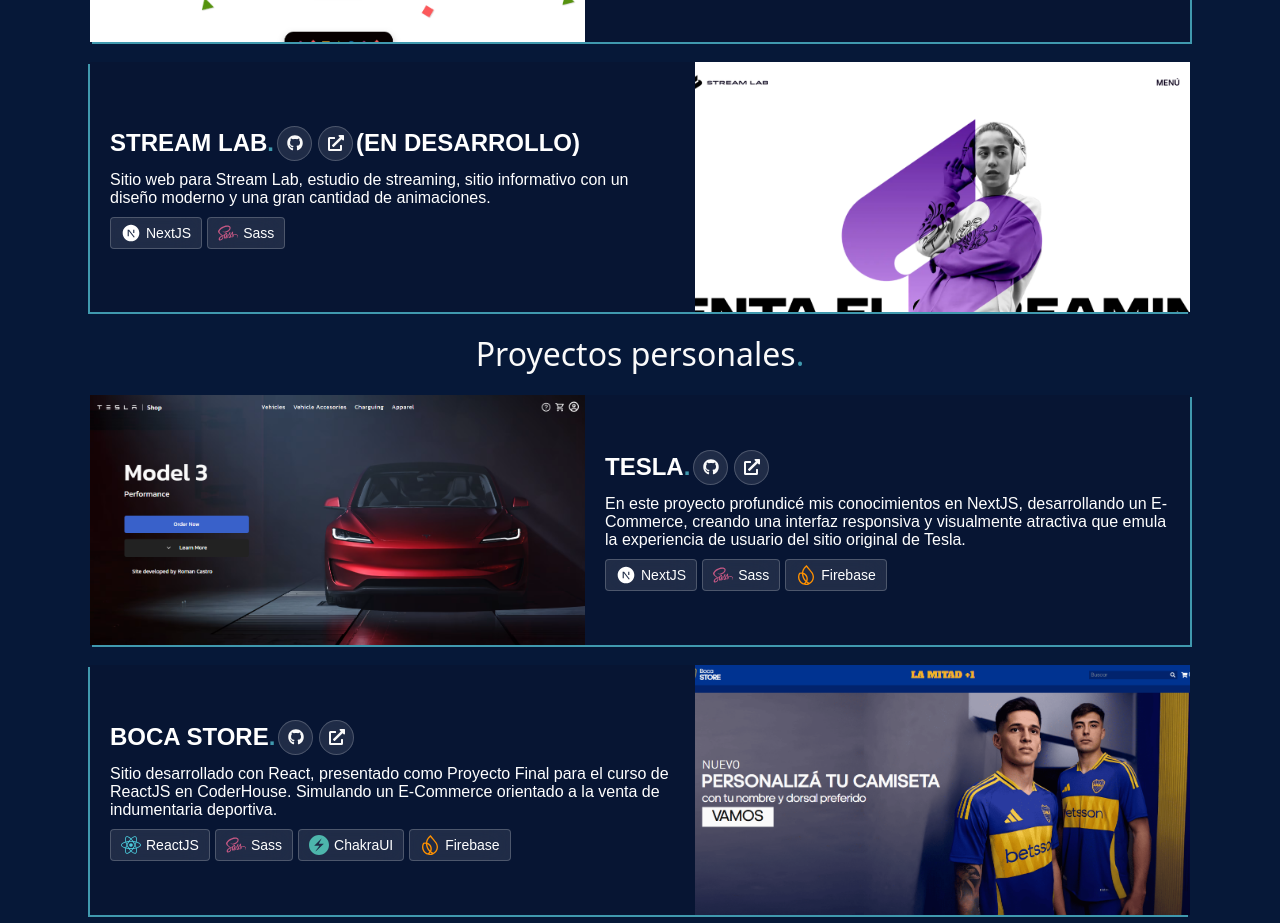
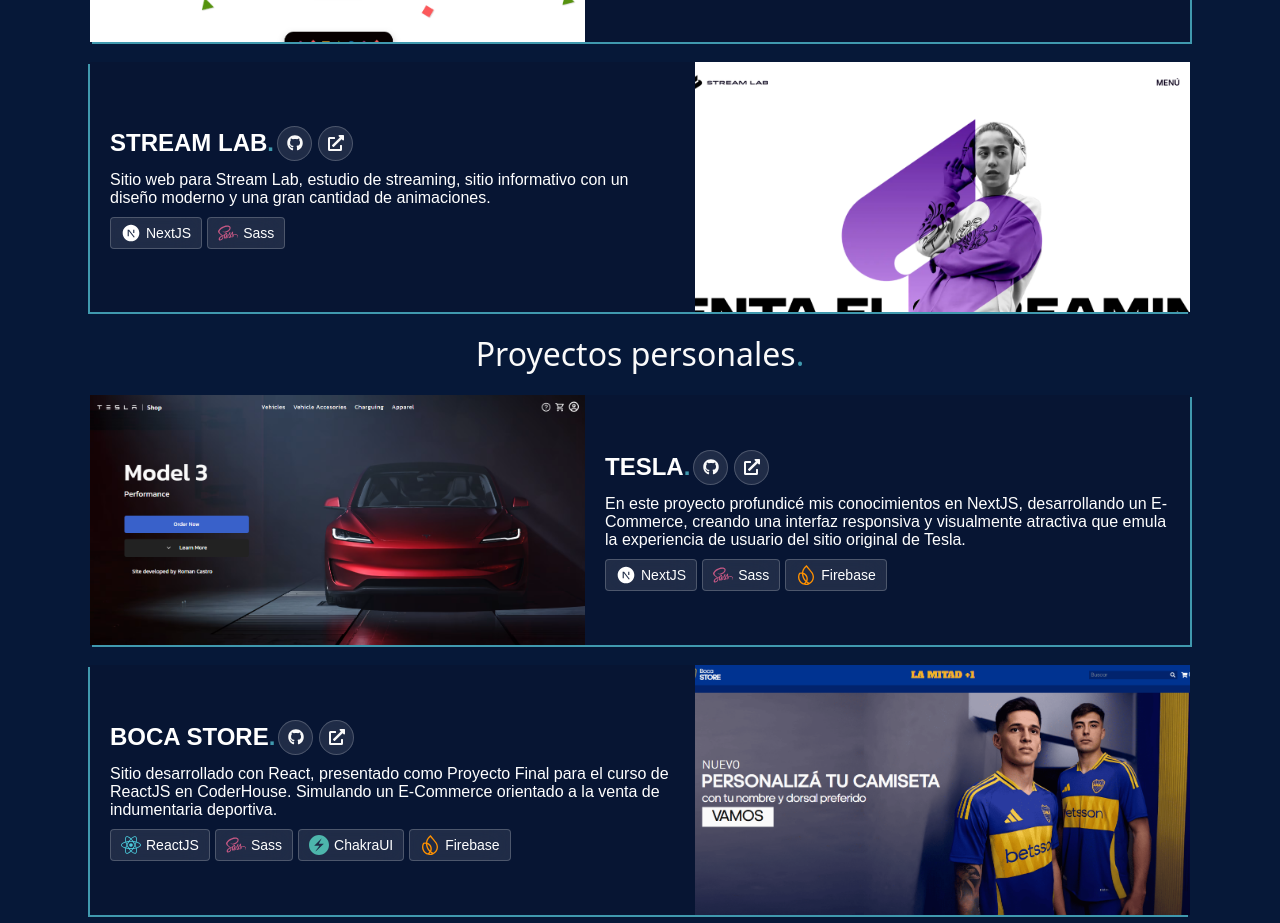
Before and after one commit to rromancastro/portafolio, a Next.js app: page / in a window 1280 px wide. Shown: the part 1480-2403 px from the top of the page. Built offline with nearby package versions, Linux system fonts and the light colour scheme; a web font is replaced by a local one.

Commit message:
Update ThirdSection.jsx

```diff
--- a/app/sections/ThirdSection.jsx
+++ b/app/sections/ThirdSection.jsx
@@ -17,7 +17,6 @@ export const ThirdSection = () => {
             github={'https://github.com/rromancastro/BACAN'}
             invert={true}
             miniCards={'next sass'}
-            enDesarrollo={true}
         />
         <h2>Proyectos personales<span>.</span></h2>
         <ProjectCard
```
